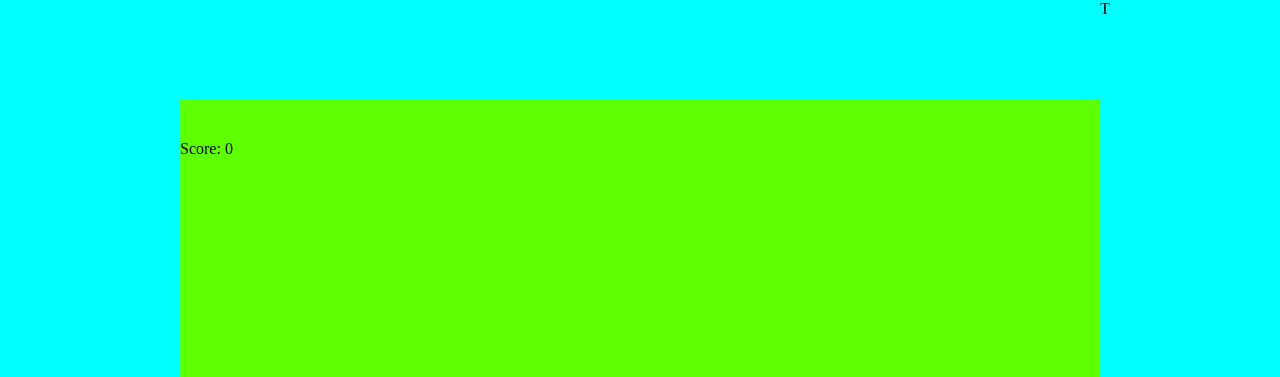
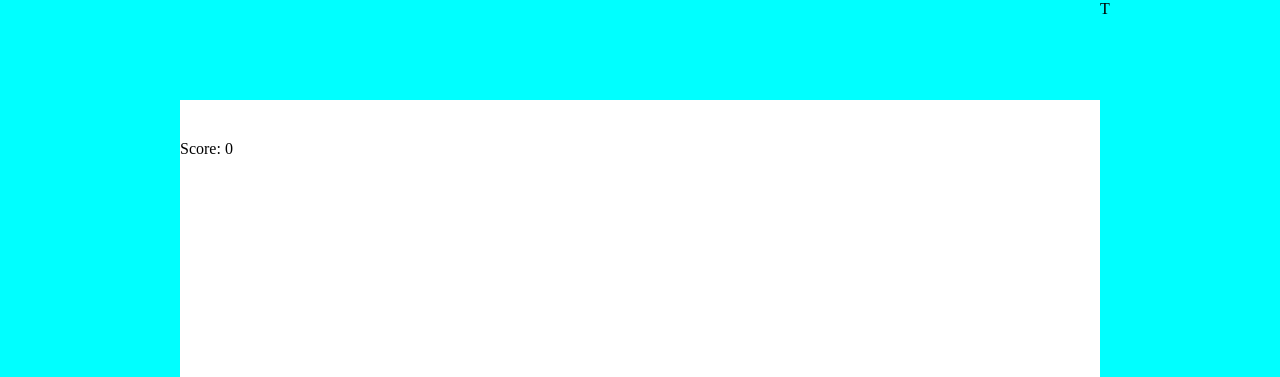
Before and after one commit to dan1lo7/jogoFlappyCodeKnights, a plain HTML site: page index.html in a window 1280 px wide. Shown: the top 377 px of the page. Drawn offline with Linux system fonts and the light colour scheme.

Commit message:
Commit 0-2

```diff
--- a/index.html
+++ b/index.html
@@ -16,6 +16,8 @@
 
         <div id="gameContainer">
             <div id="bird"></div>
+            <div class="pipe pipeSky"></div>
+            <div class="pipe pipeFloor"></div>
             <div id="score">Score: 0</div>
         </div>
 
@@ -24,7 +26,6 @@
         </div>
     </main>
 
-    <!-- Scripts after page mount -->
     <script src="scripts/scriptsGame.js"></script>
 </body>
 
--- a/scripts/scriptsGame.js
+++ b/scripts/scriptsGame.js
@@ -69,7 +69,7 @@ function jump() {
 }
 
 // Adiciona um ouvinte de eventos para o teclado
-document.addEventListener("keydown", function(event) {
+document.addEventListener("keydown", function (event) {
   // Verifica se a tecla pressionada é a barra de espaço
   if (event.code === "Space") {
     jump(); // Se sim, chama a função de pulo
--- a/styles/styleGame.css
+++ b/styles/styleGame.css
@@ -3,7 +3,8 @@
   margin: 0; /* Remove a margem padrão de todos os elementos */
 }
 
-body, html {
+body,
+html {
   height: 100%; /* Define a altura do body e html para 100% da tela */
 }
 
@@ -35,7 +36,11 @@ main {
   width: 920px; /* Define a largura do contêiner do jogo */
   height: 600px; /* Define a altura do contêiner do jogo */
   position: relative; /* Define o posicionamento relativo para elementos filhos */
-  background-color: rgb(94, 255, 0); /* Define a cor de fundo do contêiner do jogo */
+  background-color: rgb(
+    255,
+    255,
+    255
+  ); /* Define a cor de fundo do contêiner do jogo */
   overflow: hidden; /* Esconde qualquer conteúdo que ultrapasse o contêiner */
 }
 
@@ -44,7 +49,9 @@ main {
   height: 40px; /* Define a altura do pássaro */
   background-color: yellow; /* Define a cor de fundo do pássaro como amarelo */
   position: relative; /* Define o posicionamento relativo do pássaro */
-  top: calc(50% - 20px); /* Centraliza verticalmente o pássaro dentro do contêiner */
+  top: calc(
+    50% - 20px
+  ); /* Centraliza verticalmente o pássaro dentro do contêiner */
   left: 230px; /* Define a posição horizontal do pássaro */
 }
 
```
